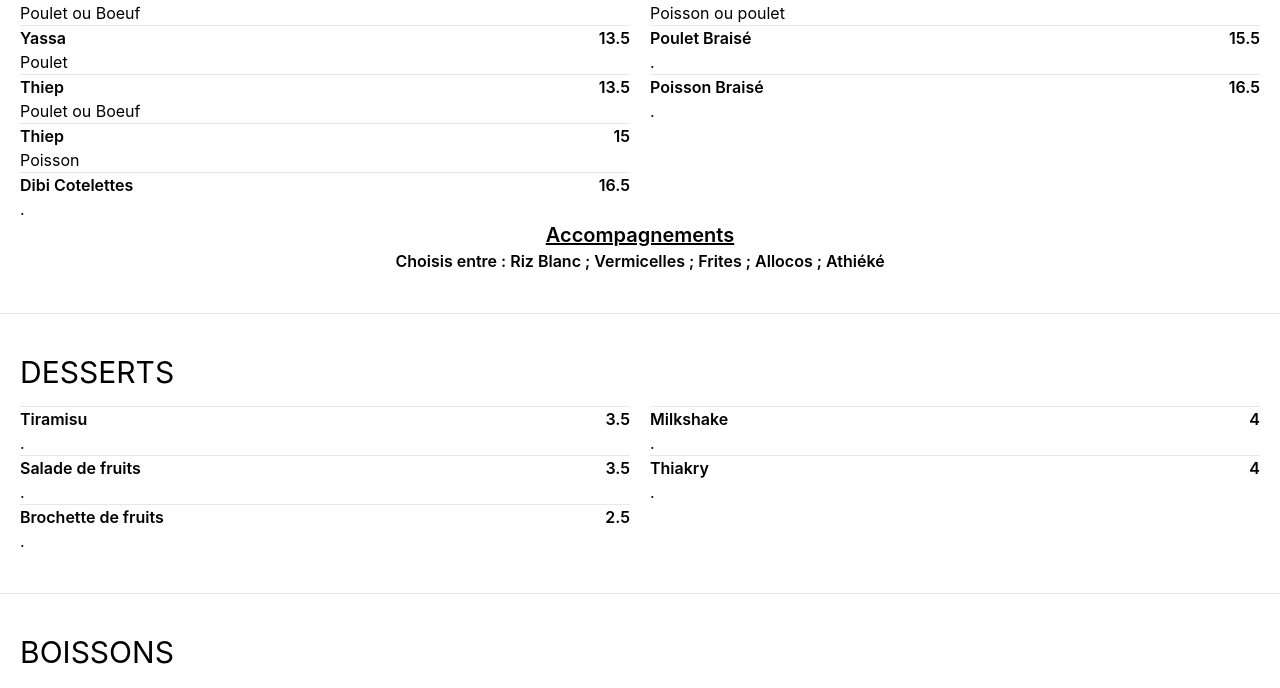
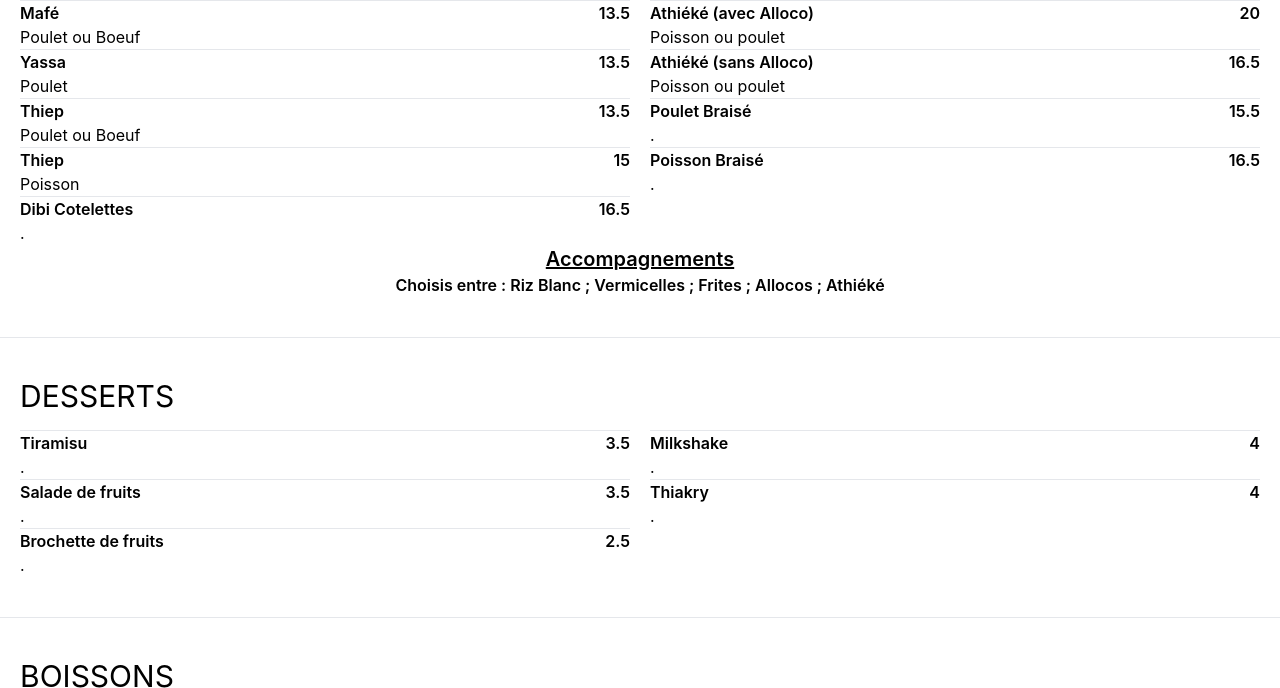
Before and after one commit to Musubi42/Allo-DKR, an Eleventy site: page src/menu-lille.html in a window 1280 px wide. Shown: the part 412-1100 px from the top of the page. Built offline with nearby package versions, Linux system fonts and the light colour scheme; Eleventy itself is replaced by a stand-in of ours; files that its build step writes are made by us from their sources; what common-tags would draw is missing.

Commit message:
Review menu with Brahim

```diff
--- a/src/menu-lille.html
+++ b/src/menu-lille.html
@@ -36,6 +36,19 @@ title: landing page
                 <p class="text-[8px] text-primary-dark font-neue-haas-grotesk-display-pro font-semibold">4</p>
               </div>
             </div>
+
+            <hr class="w-full relative border-none h-[1px] bg-primary-dark bg-opacity-50">
+            <div class="flex flex-row justify-between">
+              <div>
+                <p class="text-[8px] text-primary-dark font-neue-haas-grotesk-display-pro font-semibold mb-[-2px]">Boîte d'alloco</p>
+                <p class="text-[8px] text-primary-dark/70 font-neue-haas-grotesk-display-pro font-normal"></p>
+              </div>
+
+              <div>
+                <p class="text-[8px] text-primary-dark font-neue-haas-grotesk-display-pro font-semibold">4</p>
+              </div>
+            </div>
+
           </div>
 
 
@@ -52,17 +65,6 @@ title: landing page
               </div>
             </div>
 
-            <hr class="w-full relative border-none h-[1px] bg-primary-dark bg-opacity-50">
-            <div class="flex flex-row justify-between">
-              <div>
-                <p class="text-[8px] text-primary-dark font-neue-haas-grotesk-display-pro font-semibold mb-[-2px]">Boîte d'alloco</p>
-                <p class="text-[8px] text-primary-dark/70 font-neue-haas-grotesk-display-pro font-normal"></p>
-              </div>
-
-              <div>
-                <p class="text-[8px] text-primary-dark font-neue-haas-grotesk-display-pro font-semibold">4</p>
-              </div>
-            </div>
 
             <hr class="w-full relative border-none h-[1px] bg-primary-dark bg-opacity-50">
             <div class="flex flex-row justify-between">
@@ -154,17 +156,29 @@ title: landing page
               </div>
             </div>
 
-
+<!-- TODO: Avec Alloco 20 sans 16.5 -->
             <div class="flex flex-1 flex-col">
               <hr class="w-full relative border-none h-[1px] bg-primary-dark bg-opacity-50">
               <div class="flex flex-row justify-between">
                 <div>
-                  <p class="text-[8px] text-primary-dark font-neue-haas-grotesk-display-pro font-semibold mb-[-2px]">Athiéké</p>
+                  <p class="text-[8px] text-primary-dark font-neue-haas-grotesk-display-pro font-semibold mb-[-2px]">Athiéké (avec Alloco)</p>
                   <p class="text-[8px] text-primary-dark/70 font-neue-haas-grotesk-display-pro font-normal">Poisson ou poulet</p>
                 </div>
 
                 <div>
                   <p class="text-[8px] text-primary-dark font-neue-haas-grotesk-display-pro font-semibold">20</p>
+                </div>
+              </div>
+
+              <hr class="w-full relative border-none h-[1px] bg-primary-dark bg-opacity-50">
+              <div class="flex flex-row justify-between">
+                <div>
+                  <p class="text-[8px] text-primary-dark font-neue-haas-grotesk-display-pro font-semibold mb-[-2px]">Athiéké (sans Alloco)</p>
+                  <p class="text-[8px] text-primary-dark/70 font-neue-haas-grotesk-display-pro font-normal">Poisson ou poulet</p>
+                </div>
+
+                <div>
+                  <p class="text-[8px] text-primary-dark font-neue-haas-grotesk-display-pro font-semibold">16.5</p>
                 </div>
               </div>
 
```
Also changed, not shown: src/menu-tourcoing.html (+18 -16 lines).
